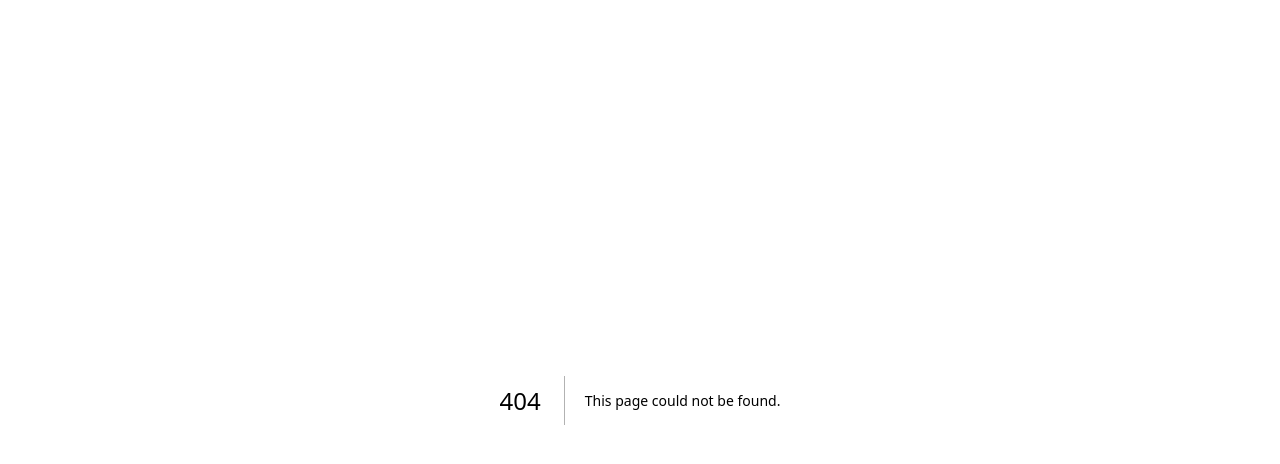
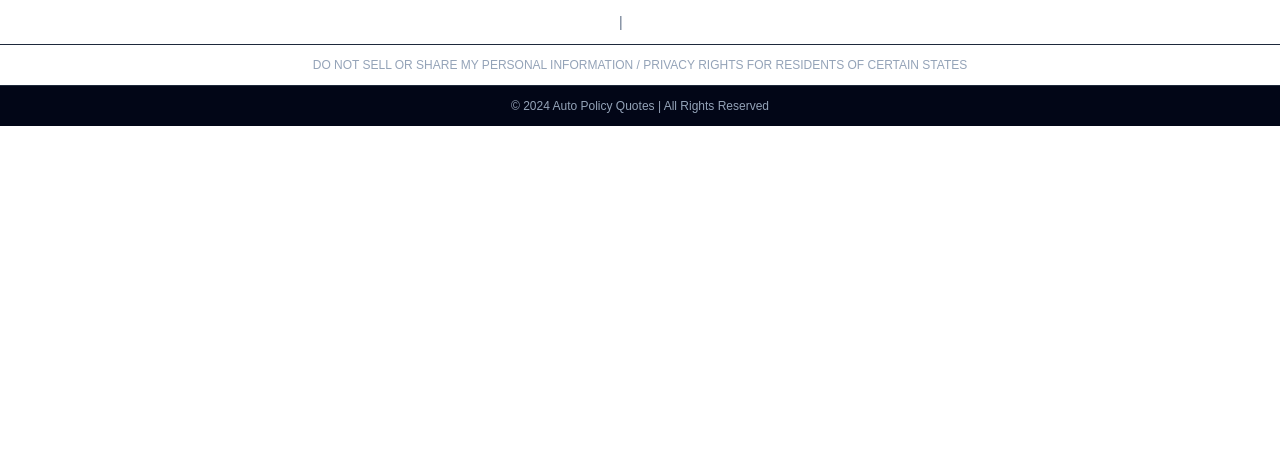
Before and after one commit to Ujjal-ENG/ray-advertising, a Next.js app: page /footer in a window 1280 px wide. Before the commit this address had no page. Shown: the top 464 px of the page. Built offline with nearby package versions, Linux system fonts and the light colour scheme.

Commit message:
footer done

```diff
--- /dev/null
+++ b/app/footer/page.tsx
@@ -0,0 +1,30 @@
+const Footer = () => {
+    return (
+      <footer className="w-full  text-white text-sm">
+        {/* Links section */}
+        <div className="flex justify-center gap-4 py-3 border-b border-slate-800">
+          <a href="#" className="text-white hover:text-blue-400 transition-colors">
+            PRIVACY POLICY
+          </a>
+          <span className="text-slate-500">|</span>
+          <a href="#" className="text-white hover:text-blue-400 transition-colors">
+            TERMS & CONDITIONS
+          </a>
+        </div>
+
+        {/* Privacy info */}
+        <div className="text-center py-3 text-slate-400 text-xs px-4">
+          <a href="#" className="hover:text-blue-400 transition-colors">
+            DO NOT SELL OR SHARE MY PERSONAL INFORMATION / PRIVACY RIGHTS FOR RESIDENTS OF CERTAIN STATES
+          </a>
+        </div>
+
+        {/* Copyright */}
+        <div className="bg-slate-950 text-center py-3 text-slate-400 text-xs border-t border-slate-800">
+          © 2024 Auto Policy Quotes | All Rights Reserved
+        </div>
+      </footer>
+    );
+  };
+
+  export default Footer;
--- a/app/page.tsx
+++ b/app/page.tsx
@@ -7,6 +7,7 @@ import WhyChooseUs from './whychoseus/page'
 import CTABanner from './calling/page'
 import Disclaimer from './disclaimer/page'
 import HighlightedArea from './highlightedarea/page'
+import Footer from './footer/page'
 
 const home = () => {
   return (
@@ -19,6 +20,7 @@ const home = () => {
       <CTABanner />
       <Disclaimer />
       <HighlightedArea/>
+      <Footer />
     </div>
   )
 }
```
